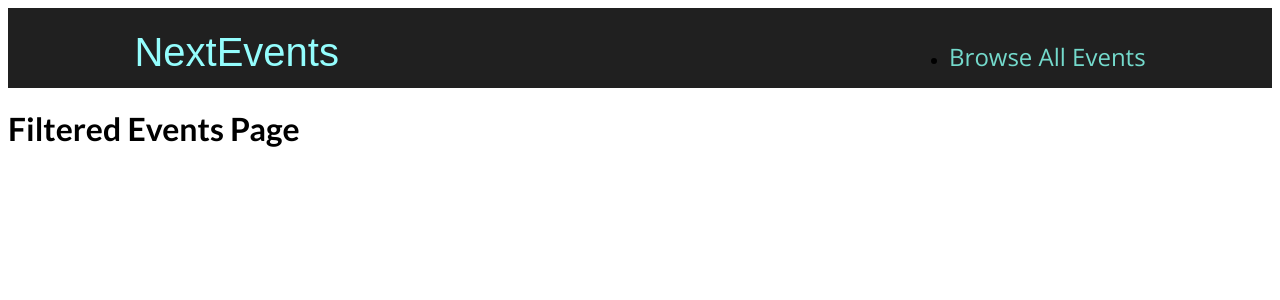
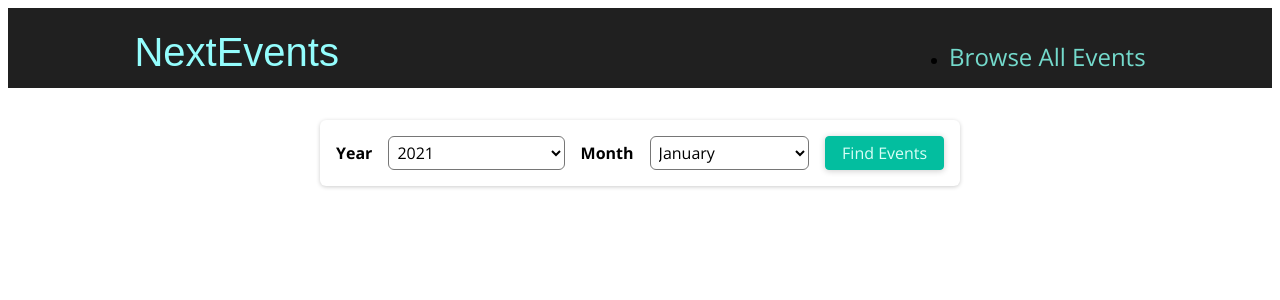
Before and after one commit to char502/nextjs-m-schwarts, a Next.js app: page /events/events-search in a window 1280 px wide. Shown: the top 300 px of the page. Built offline with nearby package versions, Linux system fonts and the light colour scheme.

Commit message:
programatically added a dynamic route

```diff
--- a/components/ui/button.js
+++ b/components/ui/button.js
@@ -3,13 +3,23 @@
 import classes from './button.module.css'
 
 function Button(props) {
+
+  if (props.link) {
+    return (
+      <Link href={props.link}>
+        <a className={classes.btn}>
+          {props.children}
+        </a>
+      </Link>
+    )
+  }
+
   return (
-    <Link href={props.link}>
-      <a className={classes.btn}>
-        {props.children}
-      </a>
-    </Link>
+    <button className={classes.btn} onClick={props.onClick}>
+      {props.children}
+    </button>
   )
+
 }
 
 export default Button;
--- /dev/null
+++ b/pages/events/events-search.js
@@ -0,0 +1,56 @@
+import { useRef } from 'react';
+
+import Button from '../../components/ui/button'
+import classes from './events-search.module.css';
+
+function EventsSearch(props) {
+
+  const yearInputRef = useRef()
+  const monthInputRef = useRef()
+
+  function submitHandler(e) {
+    e.preventDefault()
+
+    const selectedYear = yearInputRef.current.value
+    const selectedMonth = monthInputRef.current.value
+    // use current to get the actual value the ref is connected to
+
+    props.onSearch(selectedYear, selectedMonth)
+  }
+
+  return (
+    <form className={classes.form} onSubmit={submitHandler}>
+      <div className={classes.controls}>
+        <div className={classes.control}>
+          <label htmlFor='year'>Year</label>
+          <select id='year' ref={yearInputRef}>
+            <option value='2021'>2021</option>
+            <option value='2022'>2022</option>
+          </select>
+        </div>
+        <div className={classes.control}>
+          <label htmlFor='month'>Month</label>
+          <select id='month' ref={monthInputRef}>
+            <option value='1'>January</option>
+            <option value='2'>February</option>
+            <option value='3'>March</option>
+            <option value='4'>April</option>
+            <option value='5'>May</option>
+            <option value='6'>June</option>
+            <option value='7'>July</option>
+            <option value='8'>August</option>
+            <option value='9'>September</option>
+            <option value='10'>October</option>
+            <option value='11'>November</option>
+            <option value='12'>December</option>
+          </select>
+        </div>
+      </div>
+      <Button>Find Events</Button>
+    </form>
+  )
+}
+
+export default EventsSearch;
+
+// htmlFor connection with select for accessibility reasons
--- /dev/null
+++ b/pages/events/events-search.module.css
@@ -0,0 +1,69 @@
+.form {
+  margin: 2rem auto;
+  box-shadow: 0 1px 4px rgba(0,0,0,0.2);
+  padding: 1rem;
+  background-color: white;
+  border-radius: 6px;
+  width: 90%;
+  max-width: 40rem;
+  display: flex;
+  justify-content: space-between;
+  flex-direction: column;
+  gap: 1rem;
+}
+
+.controls {
+  width: 100%;
+  display: flex;
+  gap: 1rem;
+  flex-direction: column;
+}
+
+.control {
+  flex: 1;
+  display: flex;
+  gap: 1rem;
+  align-items: center;
+  justify-content: space-between;
+}
+
+.control label {
+  font-weight: bold;
+}
+
+.control select {
+  font: inherit;
+  background-color: white;
+  border-radius: 6px;
+  width: 70%;
+  padding: 0.25rem;
+}
+
+.form button {
+  width: 100%;
+  font: inherit;
+  padding: 0.25rem 0.5rem;
+  background-color: #03be9f;
+  border: 1px solid #03be9f;
+  color: #dafff7;
+  border-radius: 4px;
+}
+
+@media (min-width: 768px) {
+  .form {
+    flex-direction: row;
+  }
+
+  .controls {
+    width: 80%;
+    flex-direction: row;
+  }
+
+  .control select {
+    width: 100%;
+  }
+
+  .form button {
+    width: 20%;
+  }
+}
```
Also changed, not shown: pages/events/[...slug].js (+9 -0 lines), pages/events/index.js (+21 -6 lines).
